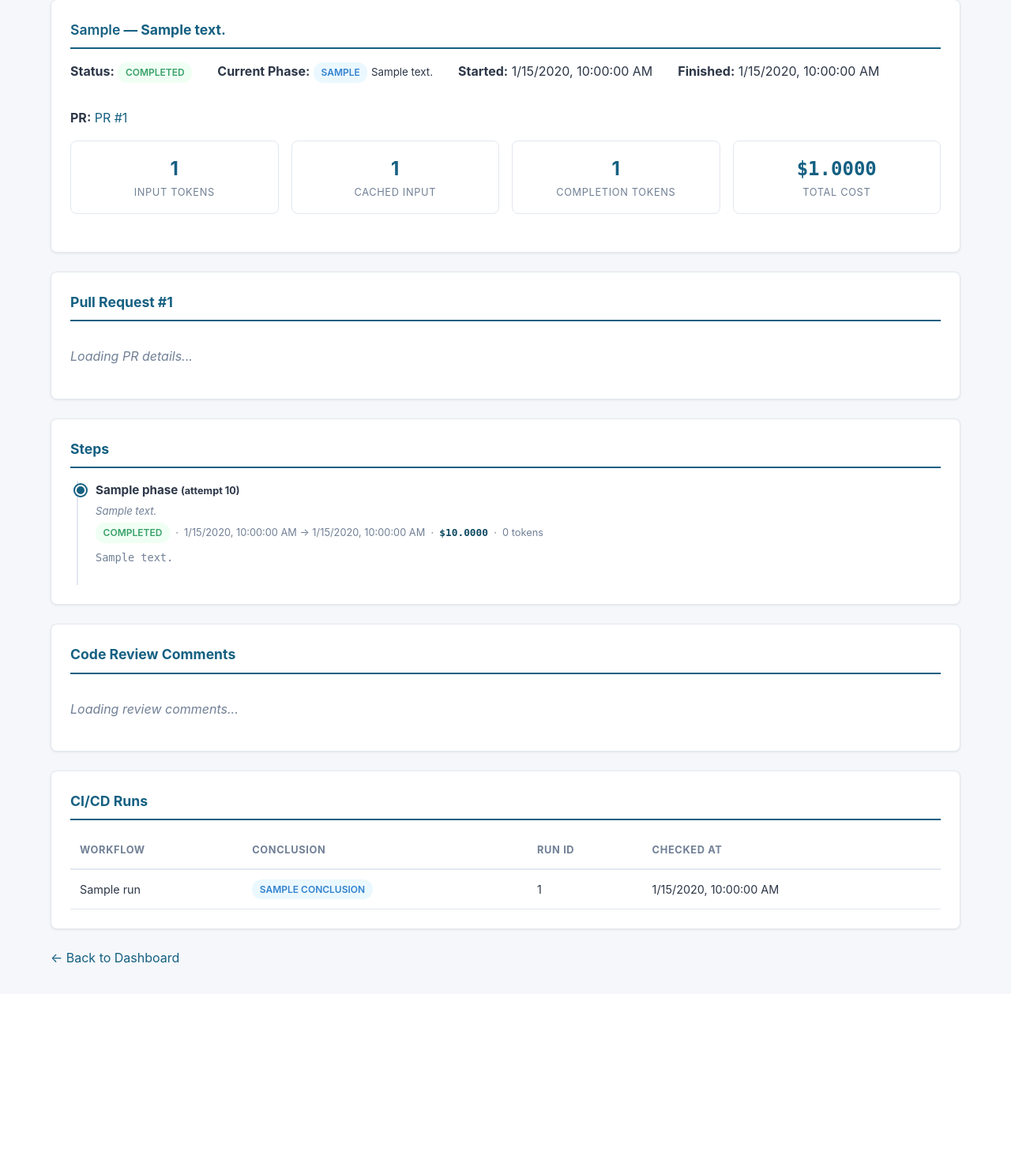
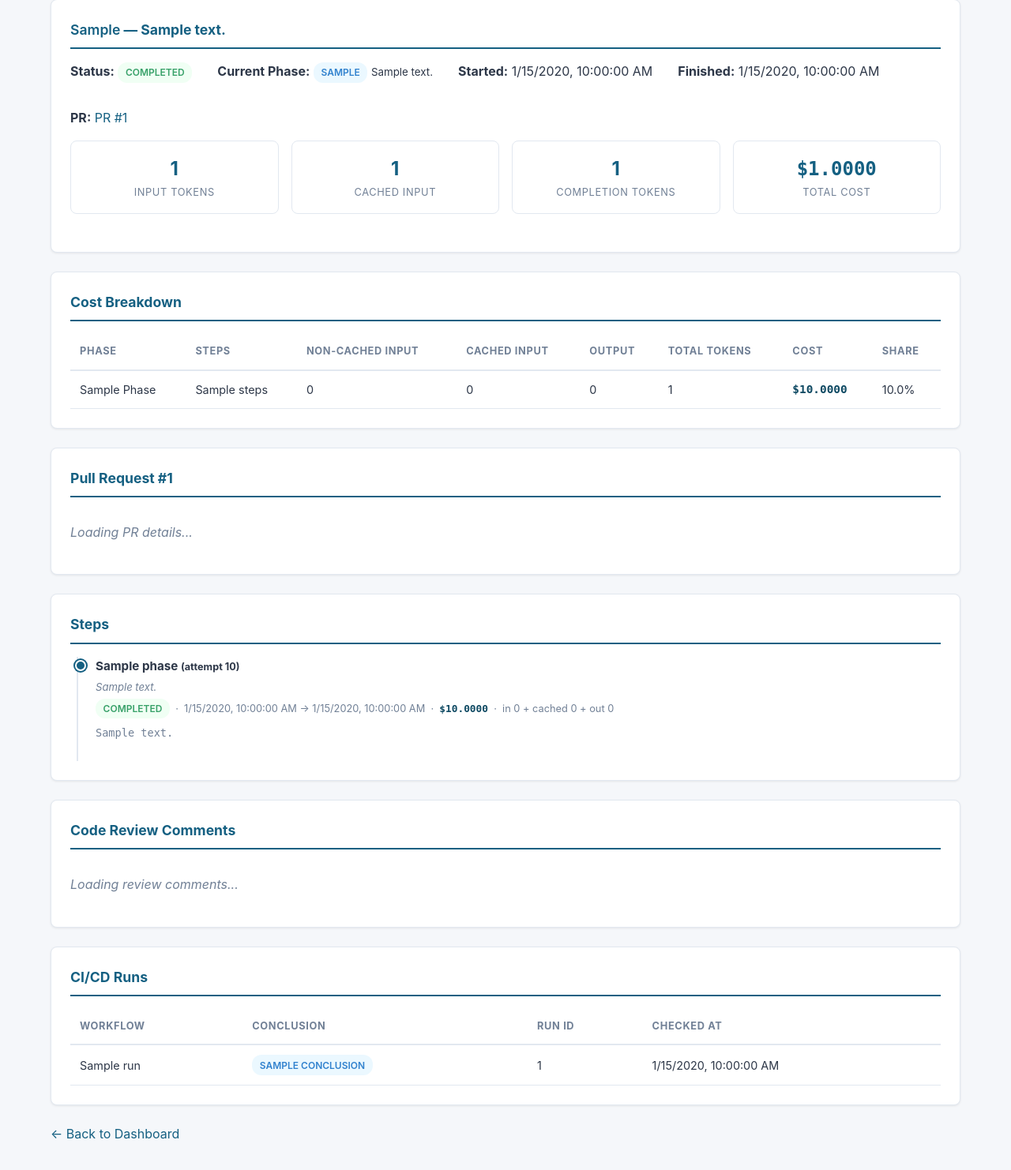
Before and after one commit to ai-brad/brad, a Python web app: template brad/gui/templates/ticket_detail.html in a window 1280 px wide. Shown: the part 93-1575 px from the top of the page at 79% size. Before the commit the page ends 1313 px from the top, so only its background shows below. Run offline with Jinja, Linux system fonts and the light colour scheme; the template is opened without the code that fills it: most values are stand-ins (such as "Sample title", 1, 10 or a date in 2020).

Commit message:
Add execution cost breakdown to detail view

```diff
--- a/brad/gui/templates/ticket_detail.html
+++ b/brad/gui/templates/ticket_detail.html
@@ -41,7 +41,7 @@
             <div class="stat-label">Completion Tokens</div>
         </div>
         <div class="stat-card">
-            <div class="stat-value cost" id="d-cost">${{ "%.4f"|format(execution.total_cost or 0) }}</div>
+            <div class="stat-value cost" id="d-cost"><a href="#cost-breakdown-card" style="color: inherit; text-decoration: none;">${{ "%.4f"|format(execution.total_cost or 0) }}</a></div>
             <div class="stat-label">Total Cost</div>
         </div>
     </div>
@@ -51,6 +51,44 @@
         <pre style="margin-top: 0.5rem; white-space: pre-wrap; font-size: 0.85rem;">{{ execution.error_message }}</pre>
     </div>
     {% endif %}
+</div>
+
+<div class="card" id="cost-breakdown-card">
+    <h2>Cost Breakdown</h2>
+    <div id="cost-breakdown-container">
+    {% if cost_breakdown %}
+    <table>
+        <thead>
+            <tr>
+                <th>Phase</th>
+                <th>Steps</th>
+                <th>Non-cached Input</th>
+                <th>Cached Input</th>
+                <th>Output</th>
+                <th>Total Tokens</th>
+                <th>Cost</th>
+                <th>Share</th>
+            </tr>
+        </thead>
+        <tbody>
+        {% for row in cost_breakdown %}
+            <tr>
+                <td>{{ row.phase | replace('_', ' ') | title }}</td>
+                <td>{{ row.steps }}</td>
+                <td>{{ "{:,}".format(row.non_cached_prompt_tokens or 0) }}</td>
+                <td>{{ "{:,}".format(row.cached_prompt_tokens or 0) }}</td>
+                <td>{{ "{:,}".format(row.completion_tokens or 0) }}</td>
+                <td>{{ "{:,}".format(row.total_tokens or 0) }}</td>
+                <td class="cost">${{ "%.4f"|format(row.cost or 0) }}</td>
+                <td>{{ "%.1f"|format(row.cost_pct or 0) }}%</td>
+            </tr>
+        {% endfor %}
+        </tbody>
+    </table>
+    {% else %}
+    <div class="empty-state"><p>No step-level cost data recorded yet.</p></div>
+    {% endif %}
+    </div>
 </div>
 
 <!-- PR Details section (populated by JS if PR exists) -->
@@ -75,7 +113,7 @@
                 &nbsp;·&nbsp; <span data-utc="{{ step.started_at }}">{{ step.started_at[:19] }}</span>
                 {% if step.finished_at %} → <span data-utc="{{ step.finished_at }}">{{ step.finished_at[:19] }}</span>{% endif %}
                 &nbsp;·&nbsp; <span class="cost">${{ "%.4f"|format(step.cost or 0) }}</span>
-                &nbsp;·&nbsp; {{ "{:,}".format((step.prompt_tokens or 0) + (step.completion_tokens or 0)) }} tokens
+                &nbsp;·&nbsp; in {{ "{:,}".format(((step.prompt_tokens or 0) - (step.cached_prompt_tokens or 0))) }} + cached {{ "{:,}".format(step.cached_prompt_tokens or 0) }} + out {{ "{:,}".format(step.completion_tokens or 0) }}
             </div>
             {% if step.result_summary %}
             <div class="step-summary">
@@ -144,6 +182,7 @@ var JIRA_URL = {{ jira_url|tojson }};
 
 function fmtNum(n) { return (n || 0).toLocaleString(); }
 function fmtCost4(n) { return '$' + (n || 0).toFixed(4); }
+function fmtPct(n) { return (n || 0).toFixed(1) + '%'; }
 function truncate(s, n) { return s && s.length > n ? s.substring(0, n) + '…' : (s || ''); }
 
 function badgeClass(status) {
@@ -217,7 +256,9 @@ function renderSteps(steps) {
         html += ' &middot; ' + fmtLocalTime(step.started_at);
         if (step.finished_at) html += ' &rarr; ' + fmtLocalTime(step.finished_at);
         html += ' &middot; <span class="cost">' + fmtCost4(step.cost) + '</span>';
-        html += ' &middot; ' + fmtNum((step.prompt_tokens || 0) + (step.completion_tokens || 0)) + ' tokens';
+        html += ' &middot; in ' + fmtNum(Math.max(0, (step.prompt_tokens || 0) - (step.cached_prompt_tokens || 0)));
+        html += ' + cached ' + fmtNum(step.cached_prompt_tokens || 0);
+        html += ' + out ' + fmtNum(step.completion_tokens || 0);
         html += '</div>';
         if (step.result_summary) {
             html += '<div class="step-summary"><pre>' + truncate(step.result_summary, 500) + '</pre></div>';
@@ -225,6 +266,31 @@ function renderSteps(steps) {
         html += '</div>';
     });
     html += '</div>';
+    container.innerHTML = html;
+}
+
+function renderCostBreakdown(rows) {
+    var container = document.getElementById('cost-breakdown-container');
+    if (!container) return;
+    if (!rows || rows.length === 0) {
+        container.innerHTML = '<div class="empty-state"><p>No step-level cost data recorded yet.</p></div>';
+        return;
+    }
+    var html = '<table><thead><tr><th>Phase</th><th>Steps</th><th>Non-cached Input</th><th>Cached Input</th><th>Output</th><th>Total Tokens</th><th>Cost</th><th>Share</th></tr></thead><tbody>';
+    rows.forEach(function(row) {
+        var phase = phaseName(row.phase).replace('CI/CD', 'CI/CD');
+        html += '<tr>' +
+            '<td>' + phase + '</td>' +
+            '<td>' + fmtNum(row.steps) + '</td>' +
+            '<td>' + fmtNum(row.non_cached_prompt_tokens) + '</td>' +
+            '<td>' + fmtNum(row.cached_prompt_tokens) + '</td>' +
+            '<td>' + fmtNum(row.completion_tokens) + '</td>' +
+            '<td>' + fmtNum(row.total_tokens) + '</td>' +
+            '<td class="cost">' + fmtCost4(row.cost) + '</td>' +
+            '<td>' + fmtPct(row.cost_pct) + '</td>' +
+            '</tr>';
+    });
+    html += '</tbody></table>';
     container.innerHTML = html;
 }
 
@@ -370,6 +436,7 @@ function refreshAll() {
 
             // Update steps
             renderSteps(data.steps);
+            renderCostBreakdown(data.cost_breakdown);
 
             // Update CI runs
             renderCIRuns(data.ci_runs);
```
Also changed, not shown: brad/gui/app.py (+46 -0 lines), tests/test_gui_cost_breakdown.py (added, +116 -0 lines).
